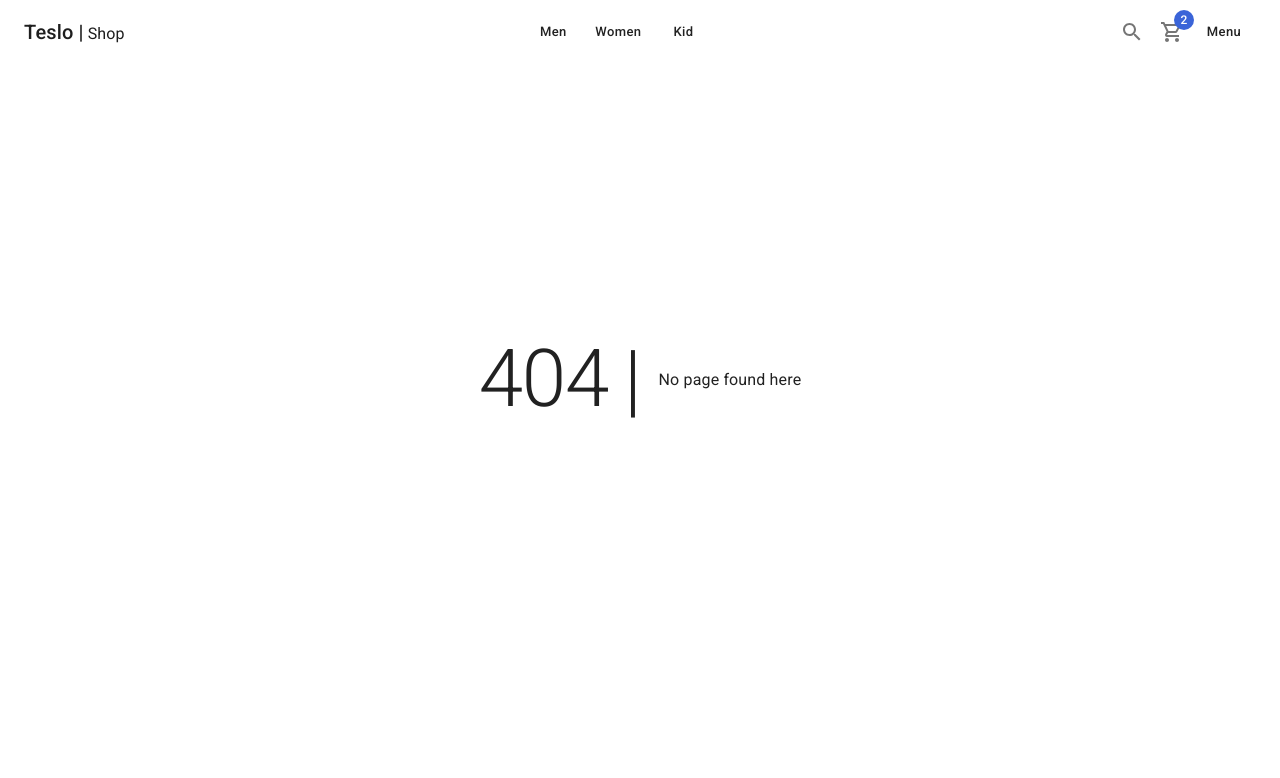
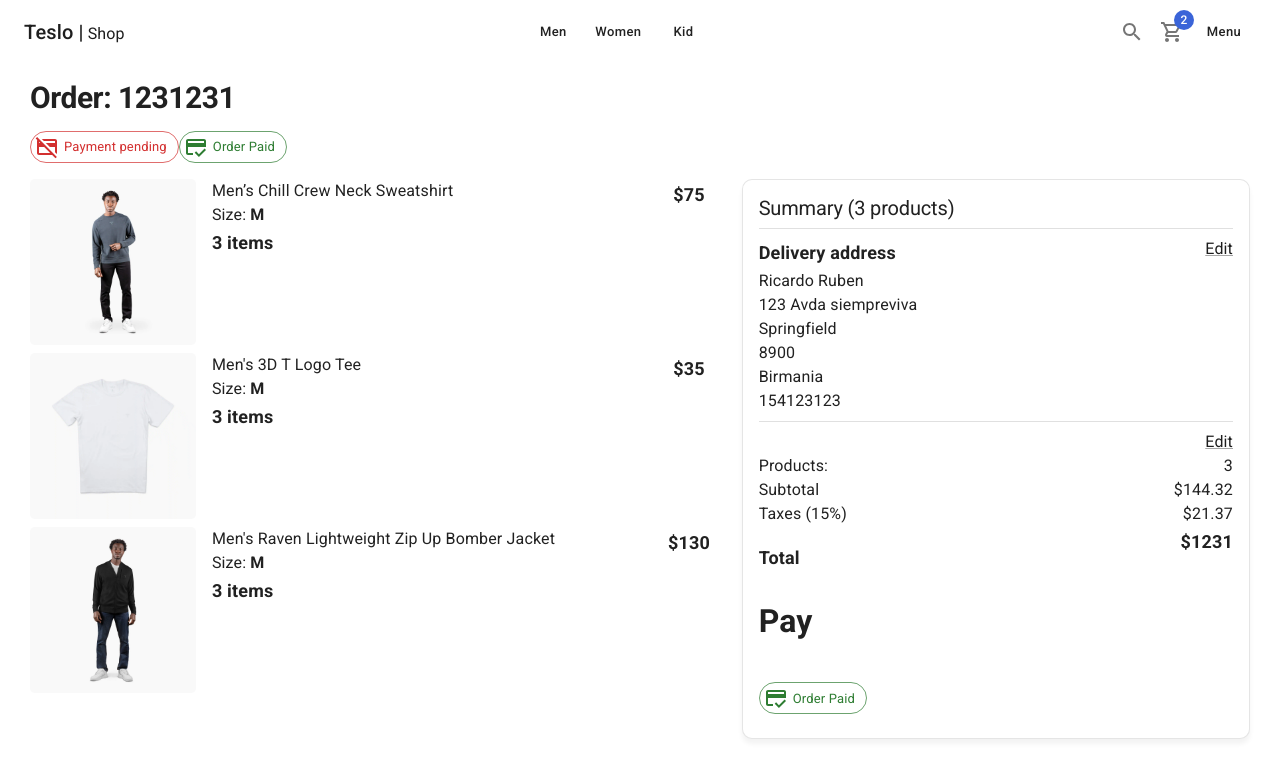
Before and after one commit to FranCarn/Teslo-shop-NextJS, a Next.js app: page /orders/1 in a window 1280 px wide. Before the commit this address had no page. Shown: the top 778 px of the page. Built offline with nearby package versions, Linux system fonts and the light colour scheme.

Commit message:
frontend boilerplate done

```diff
--- /dev/null
+++ b/components/layouts/AuthLayout.tsx
@@ -0,0 +1,26 @@
+import { Box } from "@mui/material";
+import Head from "next/head";
+import React, { FC } from "react";
+interface Props {
+  title: string;
+  children: JSX.Element;
+}
+export const AuthLayout: FC<Props> = ({ children, title }) => {
+  return (
+    <>
+      <Head>
+        <title>{title}</title>
+      </Head>
+      <main>
+        <Box
+          display="flex"
+          justifyContent="center"
+          alignItems="center"
+          height="calc(100vh - 200px)"
+        >
+          {children}
+        </Box>
+      </main>
+    </>
+  );
+};
--- a/components/layouts/index.ts
+++ b/components/layouts/index.ts
@@ -1 +1,2 @@
+export * from "./AuthLayout";
 export * from "./ShopLayout";
--- a/package.json
+++ b/package.json
@@ -12,9 +12,11 @@
     "@emotion/styled": "^11.11.0",
     "@mui/icons-material": "^5.11.16",
     "@mui/material": "^5.13.5",
+    "@mui/x-data-grid": "^6.7.0",
     "next": "13.4.5",
     "react": "18.2.0",
     "react-dom": "18.2.0",
+    "react-hook-form": "^7.44.3",
     "react-slideshow-image": "^4.2.1"
   },
   "devDependencies": {
--- /dev/null
+++ b/pages/orders/[id].tsx
@@ -0,0 +1,92 @@
+import React from "react";
+import NextLink from "next/link";
+import { ShopLayout } from "../../components/layouts";
+import {
+  Box,
+  Card,
+  CardContent,
+  Chip,
+  Divider,
+  Grid,
+  Link,
+  Typography,
+} from "@mui/material";
+import { CartList, OrderSummary } from "../../components/cart";
+import {
+  CreditCardOffOutlined,
+  CreditScoreOutlined,
+} from "@mui/icons-material";
+
+const OrderPage = () => {
+  return (
+    <ShopLayout
+      title="Order Summary 12312312"
+      pageDescription="Order summary 12312312312"
+    >
+      <>
+        <Typography variant="h1" component="h1">
+          Order: 1231231
+        </Typography>
+        <Chip
+          sx={{ mt: 2 }}
+          label="Payment pending"
+          variant="outlined"
+          color="error"
+          icon={<CreditCardOffOutlined />}
+        />
+        <Chip
+          sx={{ mt: 2 }}
+          label="Order Paid"
+          variant="outlined"
+          color="success"
+          icon={<CreditScoreOutlined />}
+        />
+        <Grid container sx={{ mt: 2 }}>
+          <Grid item xs={12} sm={7}>
+            <CartList />
+          </Grid>
+          <Grid item xs={12} sm={5}>
+            <Card className="summary-card">
+              <CardContent>
+                <Typography variant="h2">Summary (3 products)</Typography>
+                <Divider sx={{ my: 1 }} />
+                <Box display="flex" justifyContent="space-between">
+                  <Typography variant="subtitle1">Delivery address</Typography>
+                  <NextLink href="/checkout/address" passHref legacyBehavior>
+                    <Link underline="always">Edit</Link>
+                  </NextLink>
+                </Box>
+
+                <Typography>Ricardo Ruben</Typography>
+                <Typography>123 Avda siempreviva</Typography>
+                <Typography>Springfield</Typography>
+                <Typography>8900</Typography>
+                <Typography>Birmania</Typography>
+                <Typography>154123123</Typography>
+                <Divider sx={{ my: 1 }} />
+                <Box display="flex" justifyContent="flex-end">
+                  <NextLink href="/cart" passHref legacyBehavior>
+                    <Link underline="always">Edit</Link>
+                  </NextLink>
+                </Box>
+                <OrderSummary />
+                <Box sx={{ mt: 3 }}>
+                  <h1>Pay</h1>
+                  <Chip
+                    sx={{ mt: 2 }}
+                    label="Order Paid"
+                    variant="outlined"
+                    color="success"
+                    icon={<CreditScoreOutlined />}
+                  />
+                </Box>
+              </CardContent>
+            </Card>
+          </Grid>
+        </Grid>
+      </>
+    </ShopLayout>
+  );
+};
+
+export default OrderPage;
```
Also changed, not shown: pages/auth/login.tsx (added, +48 -0 lines), pages/auth/register.tsx (added, +51 -0 lines), pages/orders/history.tsx (added, +91 -0 lines), 1 other file (tests, documents, lock files or other folders).
